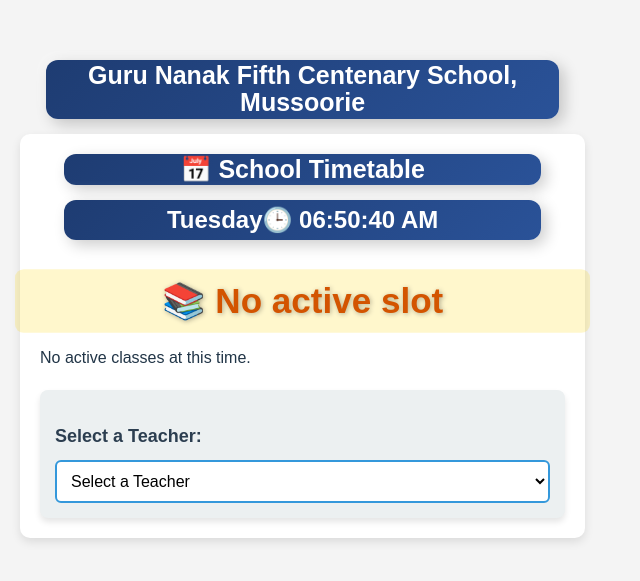
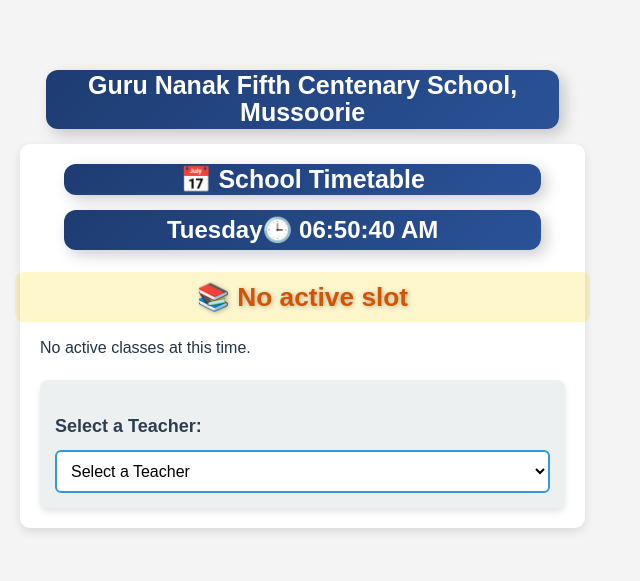
Before and after one commit to gnfcTimetable/myschooltimetable, a React (Vite) app: page / in a window 1280 px wide. Shown: the part 121-702 px from the top of the page, without its empty margins (0-640 px from the left). Built offline with nearby package versions, Linux system fonts and the light colour scheme.

Commit message:
Update App.css

```diff
--- a/src/App.css
+++ b/src/App.css
@@ -234,7 +234,7 @@
 }
 
 .current-slot-time {
-  font-size: 2rem; /* Increase text size */
+  font-size: 1.5rem; /* Increase text size */
   font-weight: bold; /* Make it stand out */
   color: #d35400; /* Use a distinct color (orange) */
   text-shadow: 1px 1px 5px rgba(0, 0, 0, 0.3); /* Subtle shadow */
```
